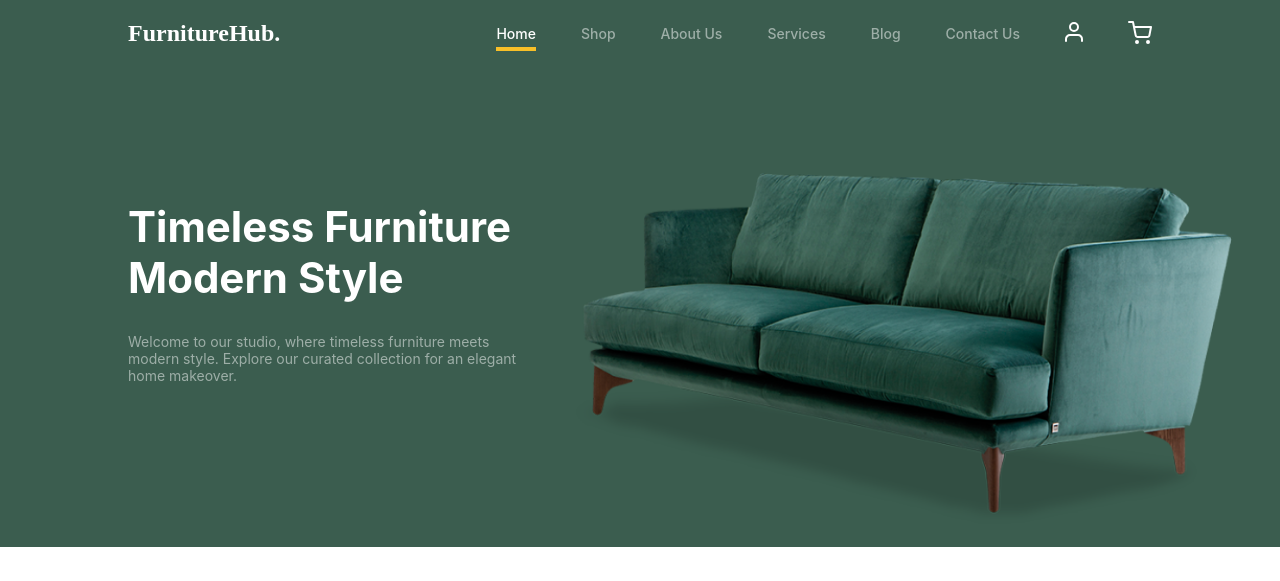
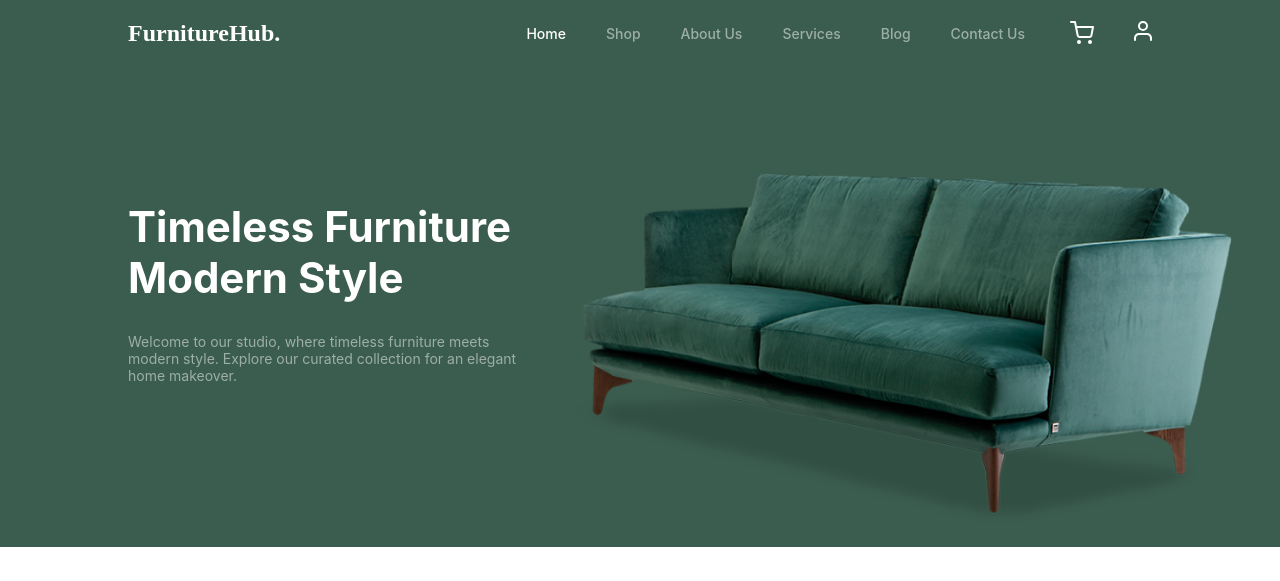
Before and after one commit to fidiwputro/fidiwputro.github.io, a PHP site: page /1201220035_Deo/index.html in a window 1280 px wide. Shown: the top 581 px of the page. Run offline with PHP 8.4, Linux system fonts and the light colour scheme.

Commit message:
Perbaikan Bug

```diff
--- a/1201220035_Deo/index.html
+++ b/1201220035_Deo/index.html
@@ -14,14 +14,18 @@
         <nav>
             <h1>FurnitureHub.</h1>
             <ul>
+                <div class="menu">
                     <li><a href="#home" id="active">Home</a></li>
                     <li><a href="#">Shop</a></li>
                     <li><a href="#">About Us</a></li>
                     <li><a href="#">Services</a></li>
                     <li><a href="#">Blog</a></li>
                     <li><a href="#">Contact Us</a></li>
+                </div>
+                <div class="pic">
+                    <li><a href="#"><img src="Resources/cart.svg" alt="cart icon"></a></li>
                     <li><a href="#"><img src="Resources/user.svg" alt="user icon"></a></li>
-                <li><a href="#"><img src="Resources/cart.svg" alt="cart icon"></a></li>
+                </div>
             </ul>
         </nav>
     </header>
--- a/1201220035_Deo/styles.css
+++ b/1201220035_Deo/styles.css
@@ -1,6 +1,8 @@
-/* 60 - #f0f2f1
+/*
+60 - #f0f2f1
 30 - #3b5d4f
-10 - #f8bf28 */
+10 - #f8bf28
+*/
 
 *{
     margin: 0;
@@ -23,52 +25,39 @@ nav h1{
     font-size: 24px;
     font-family: "Poppins";
 }
-nav ul{
+
+nav ul {
     gap: 45px;
     display: flex;
     align-items: center;
     /* background-color: antiquewhite; */
 }
-nav ul li {
+nav ul li{
     list-style: none;
 }
-
-nav ul li a:not(:has(> img)){
-    opacity: 50%;
+nav ul li a{
+    text-decoration: none;
     color: #fff;
     font-weight: 500;
-    position: relative;
-    text-decoration: none;
-    transition: opacity 0.3s ease-in-out; /* Animasi opacity */
 }
 
-nav ul li a::before {
-    left: 0;
-    width: 0;
-    height: 4px;
-    content: "";
-    bottom: -9px;
-    position: absolute;
-    background-color: #f8bf28; /* Warna underline */
-    transition: width 0.3s ease-in-out; /* Animasi lebar underline */
+nav ul .menu {
+    display: flex;
+    gap: 40px;
+    /* background-color: aqua; */
 }
-nav ul li a:hover::before {
-    width: 100%; /* Lebar underline menjadi 100% saat dihover */
-}
-nav ul li a#active {
-    opacity: 100%; /* Opacity 100% untuk elemen dengan id "active" */
-}
-nav ul li a#active::before {
-    width: 100%; /* Lebar underline 100% untuk elemen dengan id "active" */
-}
-nav ul li a:hover,nav ul li a#active {
-    opacity: 100%; /* Opacity 100% saat dihover atau aktif */
+nav ul .menu li a:not(#active){
+    opacity: 0.5;
 }
 
 
+nav ul .pic {
+    display: flex;
+    gap: 40px;
+    /* background-color: aqua; */
+}
+
 /* main */
-/* main{
-} */
 
 main .hero{
     padding: 20px 10%;
```
Lines whose indentation alone changed are shown as unchanged.
